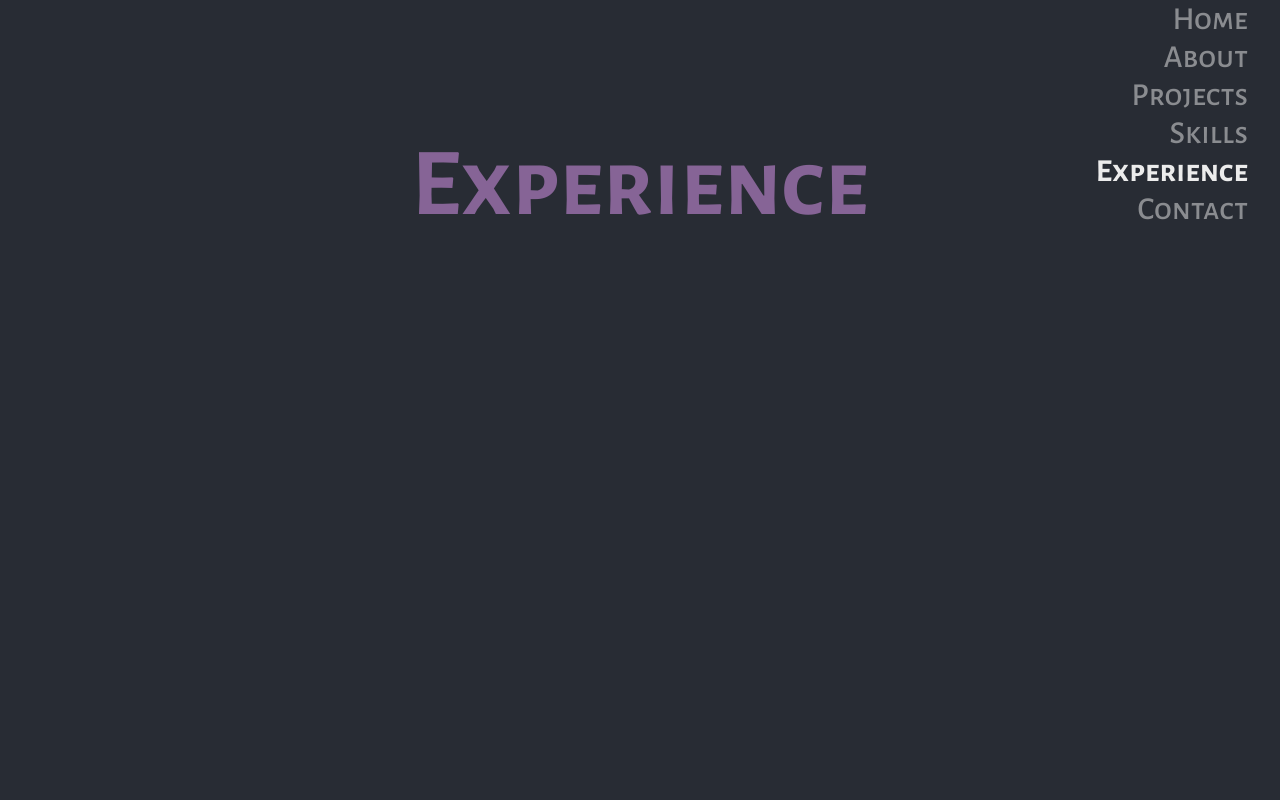
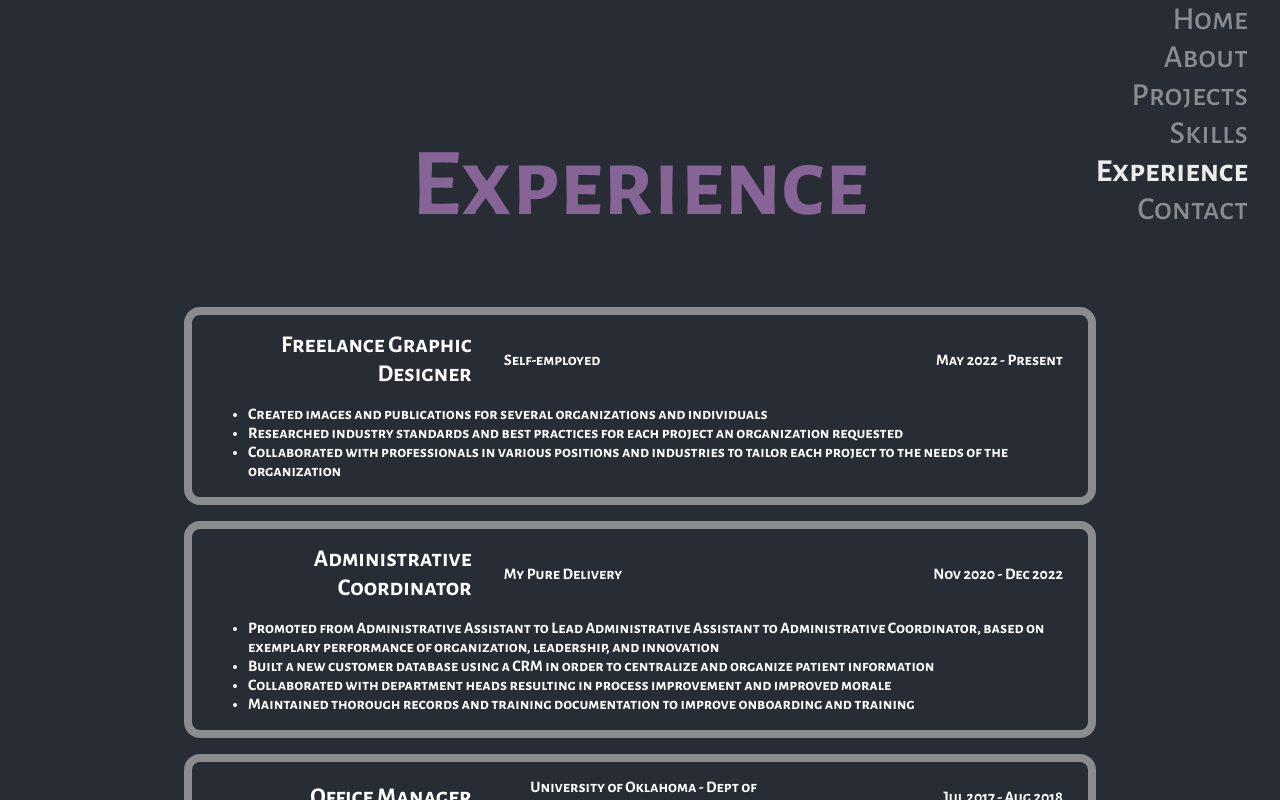
Before and after one commit to taylorlottdixon/dev-portfolio, a React (Create React App) app: page /experience in a window 1280 px wide. Built offline with nearby package versions, Linux system fonts and the light colour scheme.

Commit message:
finish portfolio content

```diff
--- a/package.json
+++ b/package.json
@@ -10,7 +10,8 @@
     "react": "^18.2.0",
     "react-dom": "^18.2.0",
     "react-router-dom": "^6.15.0",
-    "react-scripts": "5.0.1"
+    "react-scripts": "5.0.1",
+    "simple-icons": "^9.15.0"
   },
   "scripts": {
     "start": "react-scripts start",
--- a/src/components/NavBar.css
+++ b/src/components/NavBar.css
@@ -1,4 +1,4 @@
 a.active {
     color: rgba(236, 236, 236, 1);
     font-weight: 700;
-  }
+}
--- a/src/pages/App/App.css
+++ b/src/pages/App/App.css
@@ -9,6 +9,8 @@
   font-weight: 500;
   width: 100%;
   height: 100%;
+  overflow-y: scroll;
+  overflow-x: hidden;
 }
 
 .App-body {
@@ -23,8 +25,8 @@
   right: 0px;
   top: 0px;
   margin-left: auto;
-  background-color: #282c34;
-  min-height: 100vh;
+  background-color: transparent;
+  height: fit-content;
   display: flex;
   flex-direction: column;
   align-items: right;
--- /dev/null
+++ b/src/pages/ContactPage/ContactPage.css
@@ -0,0 +1,35 @@
+.contact-buttons {
+    display: flex;
+    flex-direction: column;
+    justify-content: center;
+    justify-items: center;
+    gap: 1rem;
+}
+
+.contact-btn {
+    display: flex;
+    flex-direction: row;
+    justify-content: center;
+    align-content: center;
+    align-items: center;
+    gap: 1rem;
+    color: white;
+}
+
+.gmail {
+    background-color: #EA4335;
+    padding: .5rem;
+    border-radius: 1rem;
+}
+
+.linkedin {
+    background-color: #0A66C2;
+    padding: .5rem;
+    border-radius: 1rem;
+}
+
+.github {
+    background-color: #181717;
+    padding: .5rem;
+    border-radius: 1rem;
+}
--- a/src/pages/ContactPage/ContactPage.jsx
+++ b/src/pages/ContactPage/ContactPage.jsx
@@ -1,5 +1,6 @@
 import React from 'react';
 import { motion } from "framer-motion";
+import "./ContactPage.css"
 
 export default function ContactPage() {
     return (
@@ -11,6 +12,11 @@ export default function ContactPage() {
             exit={{ opacity: 0, transition: { duration: 1 } }}
         >
             <h1>Contact Me</h1>
+            <div className='contact-buttons'>
+                <a className='contact-btn' href='mailto:taylordixon.dev@gmail.com'><img className='gmail' height="32" width="32" src="https://cdn.simpleicons.org/gmail/white" /> taylordixon.dev@gmail.com</a>
+                <a className='contact-btn' href='https://www.linkedin.com/in/taylor-lott-dixon/'><img className='linkedin' height="32" width="32" src="https://cdn.simpleicons.org/linkedin/white" /> LinkedIn: taylor-lott-dixon</a>
+                <a className='contact-btn' href='https://github.com/taylorlottdixon'><img className='github' height="32" width="32" src="https://cdn.simpleicons.org/github/white" /> GitHub: taylorlottdixon</a>
+            </div>
         </motion.div>
     )
 }
--- /dev/null
+++ b/src/pages/ExperiencePage/ExperiencePage.css
@@ -0,0 +1,46 @@
+.jobs-tile {
+    display: grid;
+    grid-template-areas:
+        "title employer dates"
+        "description description description";
+    grid-template-columns: 33% 33% 33%;
+    background-color: #282c34;
+    width: 70%;
+    margin: 1rem auto;
+    border: .5rem solid rgba(236, 236, 236, 0.5);
+    border-radius: 1rem;
+    color: white;
+    align-items: center;
+}
+
+.job-title {
+    grid-area: title;
+    margin: 1rem 1rem 1rem auto;
+    background-color: #282c34;
+    border-radius: 2rem;
+    text-align: right;
+    font-size: 1.5rem;
+}
+
+.employer {
+    grid-area: employer;
+    margin: 1rem auto 1rem 1rem;
+    background-color: #282c34;
+    border-radius: 2rem;
+}
+
+.dates {
+    grid-area: dates;
+    margin: 1rem 1rem 1rem auto;
+    background-color: #282c34;
+    border-radius: 2rem;
+    text-align: right;
+}
+
+.description {
+    grid-area: description;
+    text-align: left;
+    margin: 0 1rem 1rem 1rem;
+    background-color: #282c34;
+    border-radius: 2rem;
+}
--- a/src/pages/ExperiencePage/ExperiencePage.jsx
+++ b/src/pages/ExperiencePage/ExperiencePage.jsx
@@ -1,5 +1,6 @@
 import React from 'react';
 import { motion } from "framer-motion";
+import "./ExperiencePage.css"
 
 export default function ExperiencePage() {
     return (
@@ -11,6 +12,37 @@ export default function ExperiencePage() {
             exit={{ opacity: 0, transition: { duration: 1 } }}
         >
             <h1>Experience</h1>
+            <div className='jobs-tile'>
+                <h3 className='job-title'>Freelance Graphic Designer</h3>
+                <p className='employer'>Self-employed</p>
+                <p className='dates'>May 2022 - Present</p>
+                <ul className='description'>
+                    <li>Created images and publications for several organizations and individuals</li>
+                    <li>Researched industry standards and best practices for each project an organization requested</li>
+                    <li>Collaborated with professionals in various positions and industries to tailor each project to the needs of the organization</li>
+                </ul>
+            </div>
+            <div className='jobs-tile'>
+                <h3 className='job-title'>Administrative Coordinator</h3>
+                <p className='employer'>My Pure Delivery</p>
+                <p className='dates'>Nov 2020 - Dec 2022</p>
+                <ul className='description'>
+                    <li>Promoted from Administrative Assistant to Lead Administrative Assistant to Administrative Coordinator, based on exemplary performance of organization, leadership, and innovation</li>
+                    <li>Built a new customer database using a CRM in order to centralize and organize patient information</li>
+                    <li>Collaborated with department heads resulting in process improvement and improved morale</li>
+                    <li>Maintained thorough records and training documentation to improve onboarding and training</li>
+                </ul>            </div>
+            <div className='jobs-tile'>
+                <h3 className='job-title'>Office Manager</h3>
+                <p className='employer'>University of Oklahoma - Dept of Political Science</p>
+                <p className='dates'>Jul 2017 - Aug 2018</p>
+                <ul className='description'>
+                    <li>Assist faculty with travel arrangements, event planning, expense reports, etc.</li>
+                    <li>Records management for students, faculty, and staff</li>
+                    <li>Reconcile state accounts, accounts payable, and purchasing</li>
+                    <li>Reception duties and general office management</li>
+                </ul>
+            </div>
         </motion.div>
     )
 }
```
Also changed, not shown: 1 other file (tests, documents, lock files or other folders).
